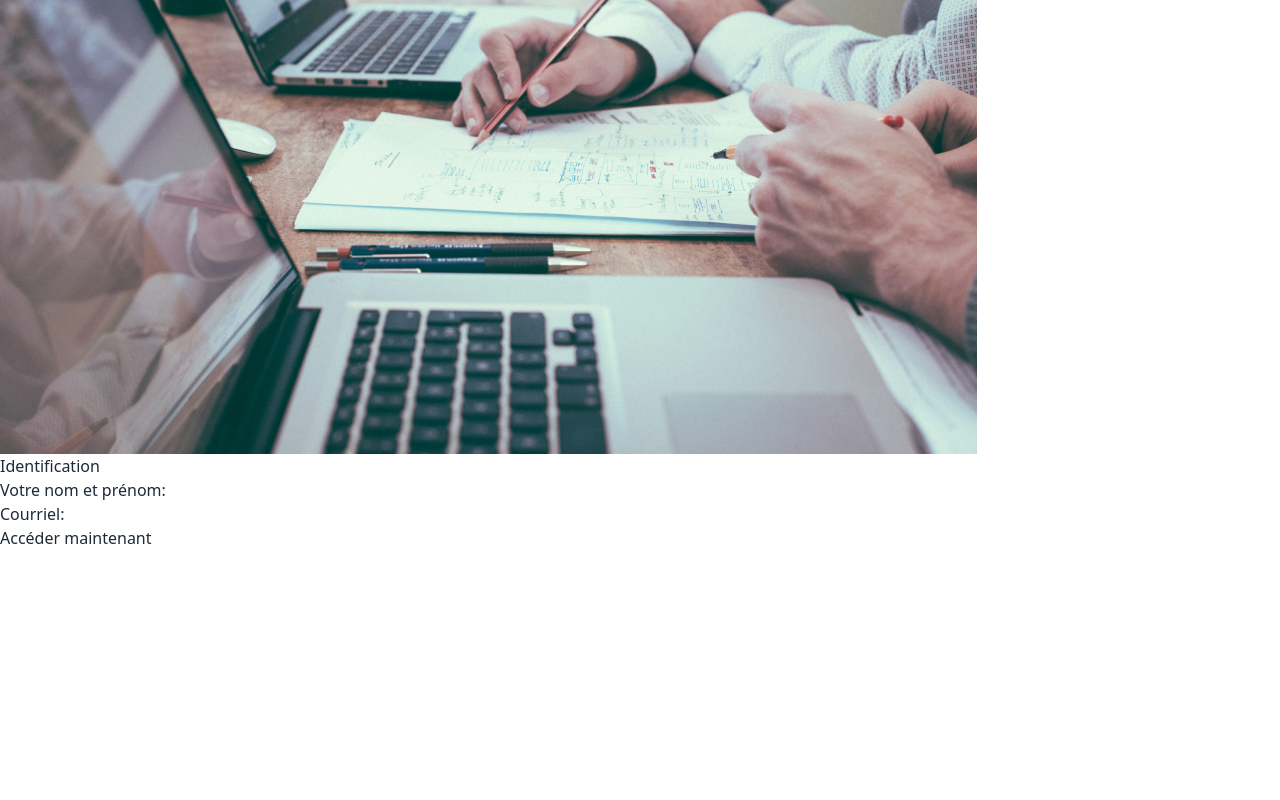
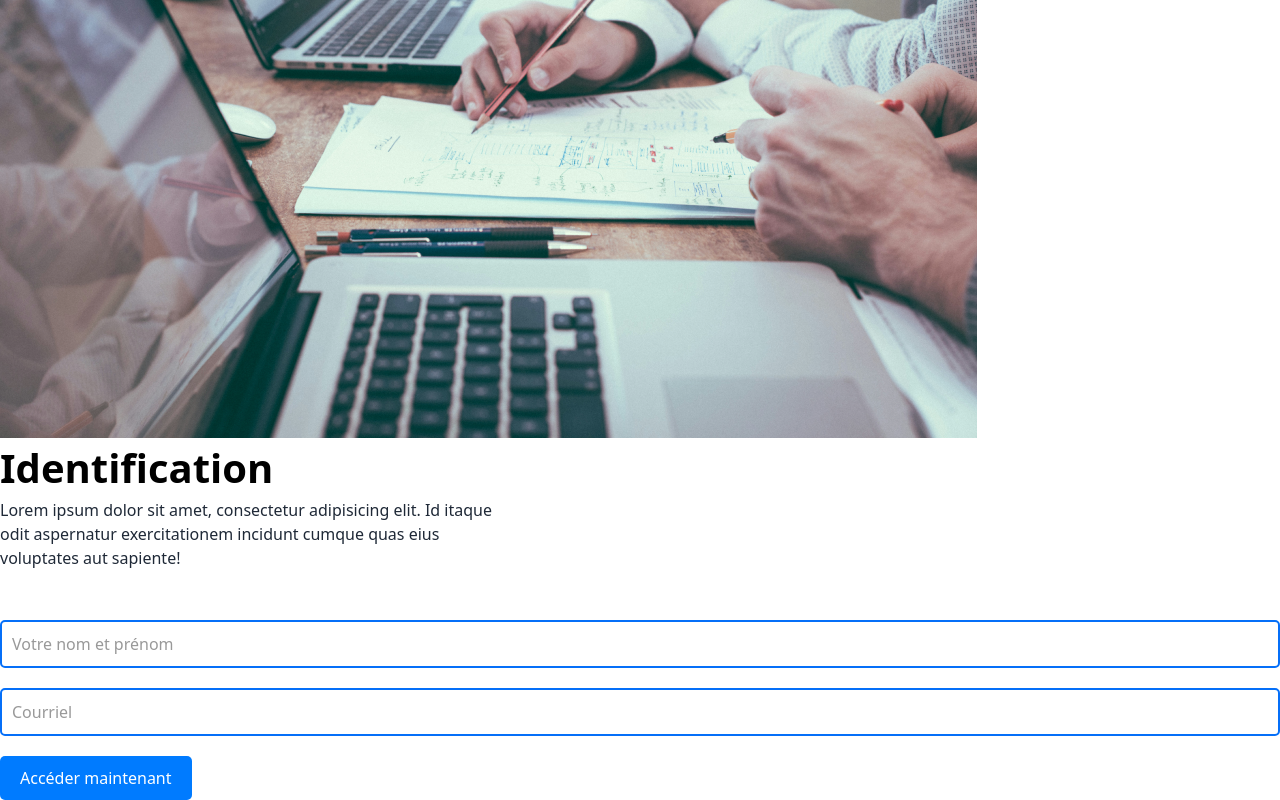
Before and after one commit to williamtrindadegit/eStage, a Vue app in the folder eStage/: page /LoginPage in a window 1280 px wide. Shown: the part 1598-2398 px from the top of the page. Before the commit the page ends 2148 px from the top, so only its background shows below. Built offline with nearby package versions, Linux system fonts and the light colour scheme.

Commit message:
ajout du css

```diff
--- a/eStage/src/components/InternshipDashboard.vue
+++ b/eStage/src/components/InternshipDashboard.vue
@@ -19,8 +19,8 @@
       <!-- Grid -->
 
       <div>
-    <h1>NOM et Prenom:</h1>
-    <p>{{ $route.query.name }}</p>
+
+    <p>{{ $route.query.name }}</p> <!--pour tester et afficher le nom de la page aceuille-->
   </div>
         <div v-for="offre in computedOffers" class="grid grid-cols-4 gap-4">
             <div class="grid grid-cols-12 grid-rows-1 gap-12">
--- a/eStage/src/components/LoginPage.vue
+++ b/eStage/src/components/LoginPage.vue
@@ -4,25 +4,29 @@
   <figure><img src="../assets/images/scott-graham-5fNmWej4tAA-unsplash7.png" alt="Album"/></figure>
   <div class="card-body">
 
-<div class="grid grid-cols-12 grid-rows-4 gap-4">
+    <div class="grid grid-cols-12 grid-rows-1 gap-4">
         <div class="col-span-8 col-start-3">
-            <h1>Identification</h1>
+            <div class="input-container">
+            <div class="text">
+                <h1 class="h1">Identification </h1>
+                <p>Lorem ipsum dolor sit amet, consectetur adipisicing elit. Id itaque odit aspernatur exercitationem incidunt cumque quas eius voluptates aut sapiente!</p>
+            </div>
+
+            <input type="text" id="name" v-model="fullName" placeholder="Votre nom et prénom">
+          </div>
+
+          <div class="input-container">
+            <label for="email"></label>
+            <input type="email" id="email" v-model="email" placeholder="Courriel">
+          </div>
+
+          <button class="btn" @click="saveAndNavigate">Accéder maintenant</button>
         </div>
-    <div class="col-span-8 row-span-2 col-start-3 row-start-3">
-        <div>
-    <label for="name">Votre nom et prénom:</label>
-    <input type="text" id="name" v-model="fullName"><br>
-    <label for="email">Courriel:</label>
-    <input type="email" id="email" v-model="email"><br>
-    <button @click="saveAndNavigate">Accéder maintenant</button>
-  </div>
-    </div>
 </div>
 
 
-  </div>
+    </div>
 </div>
-
 
 
   </template>
@@ -51,7 +55,46 @@
 };
 </script>
 
-
   <style>
 
+.input-container{
+    padding-bottom: 20px;
+}
+
+  .input-container input {
+    width: 100%;
+    padding: 10px;
+    border: 2px solid #056ff8;
+    border-radius: 5px;
+  }
+
+  .input-container input::placeholder {
+    color: #999;
+  }
+
+  .btn {
+    padding: 10px 20px;
+    background-color: #007bff;
+    color: #fff;
+    border: none;
+    border-radius: 5px;
+    cursor: pointer;
+    transition: background-color 0.3s;
+
+  }
+
+  .btn:hover {
+    background-color: #223141;
+  }
+
+  .h1{
+    font-size: 40px;
+    color: rgb(0, 0, 0);
+    font-weight: bold;
+  }
+
+  .text {
+    width: 500px;
+    margin-bottom: 50px;
+  }
   </style>
```
